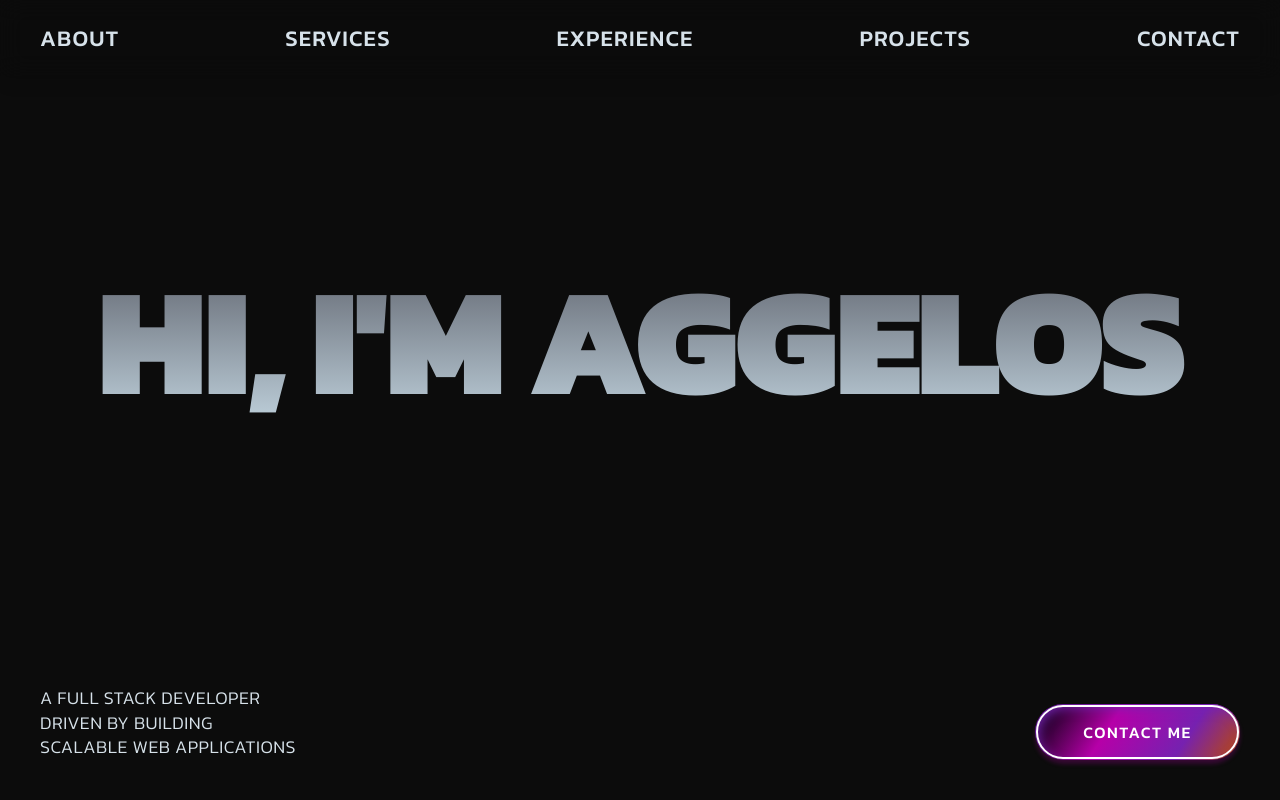
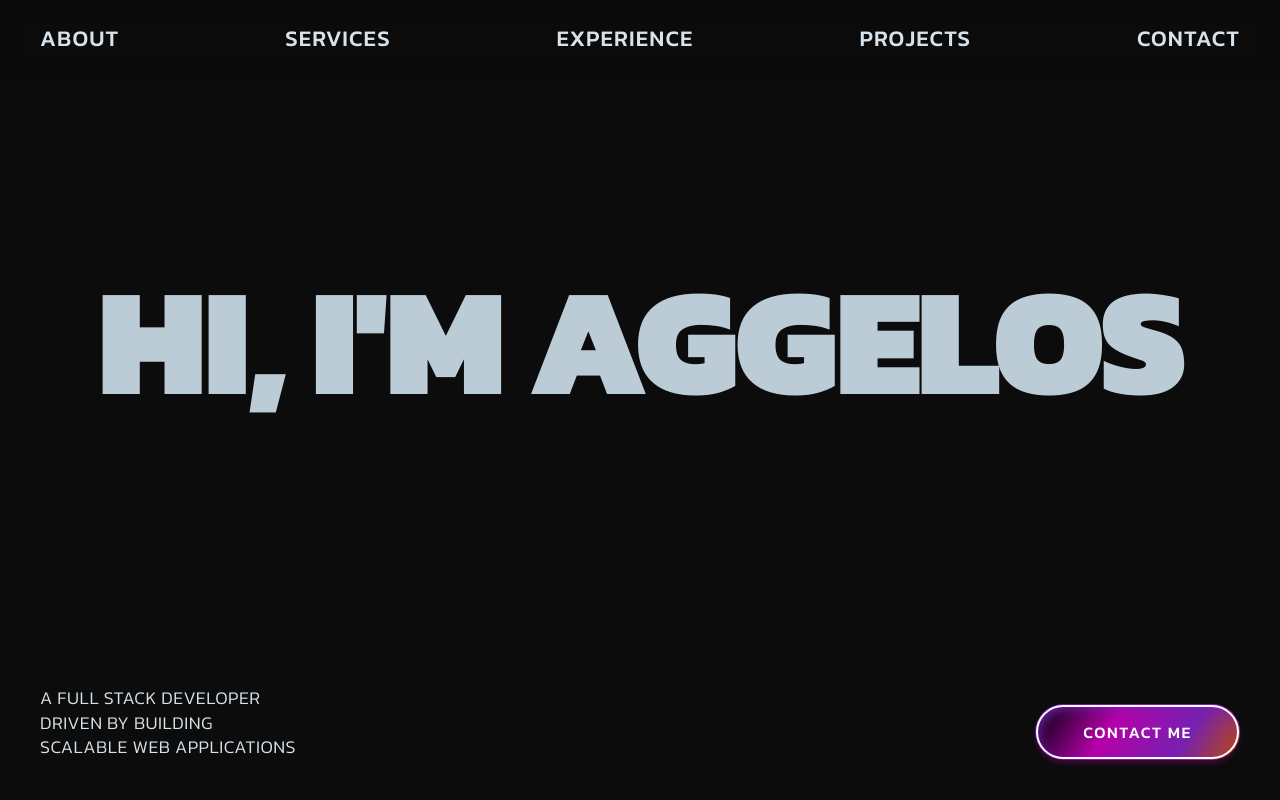
Before and after one commit to AggelosK004/PortfolioWebsiteNew, a React (Vite) app: page / in a window 1280 px wide. Shown: the top 800 px of the page. Built offline with nearby package versions, Linux system fonts and the light colour scheme.

Commit message:
changes the heading colour

```diff
--- a/src/index.css
+++ b/src/index.css
@@ -28,7 +28,7 @@
 
 @layer utilities {
   .hero-heading {
-    background: linear-gradient(180deg, #646973 0%, #BBCCD7 100%);
+    background: #BBCCD7;
     -webkit-background-clip: text;
     -webkit-text-fill-color: transparent;
     background-clip: text;
```
